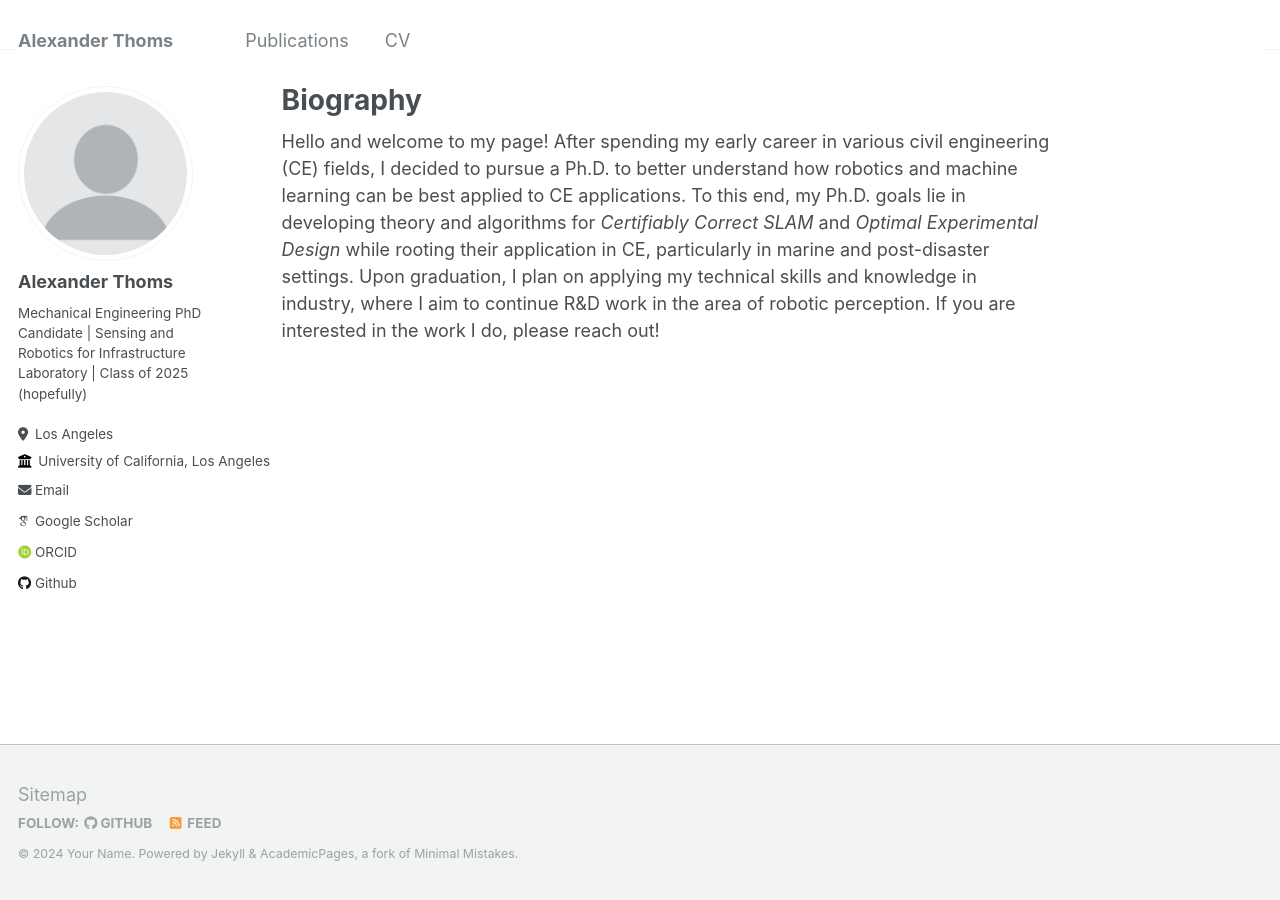
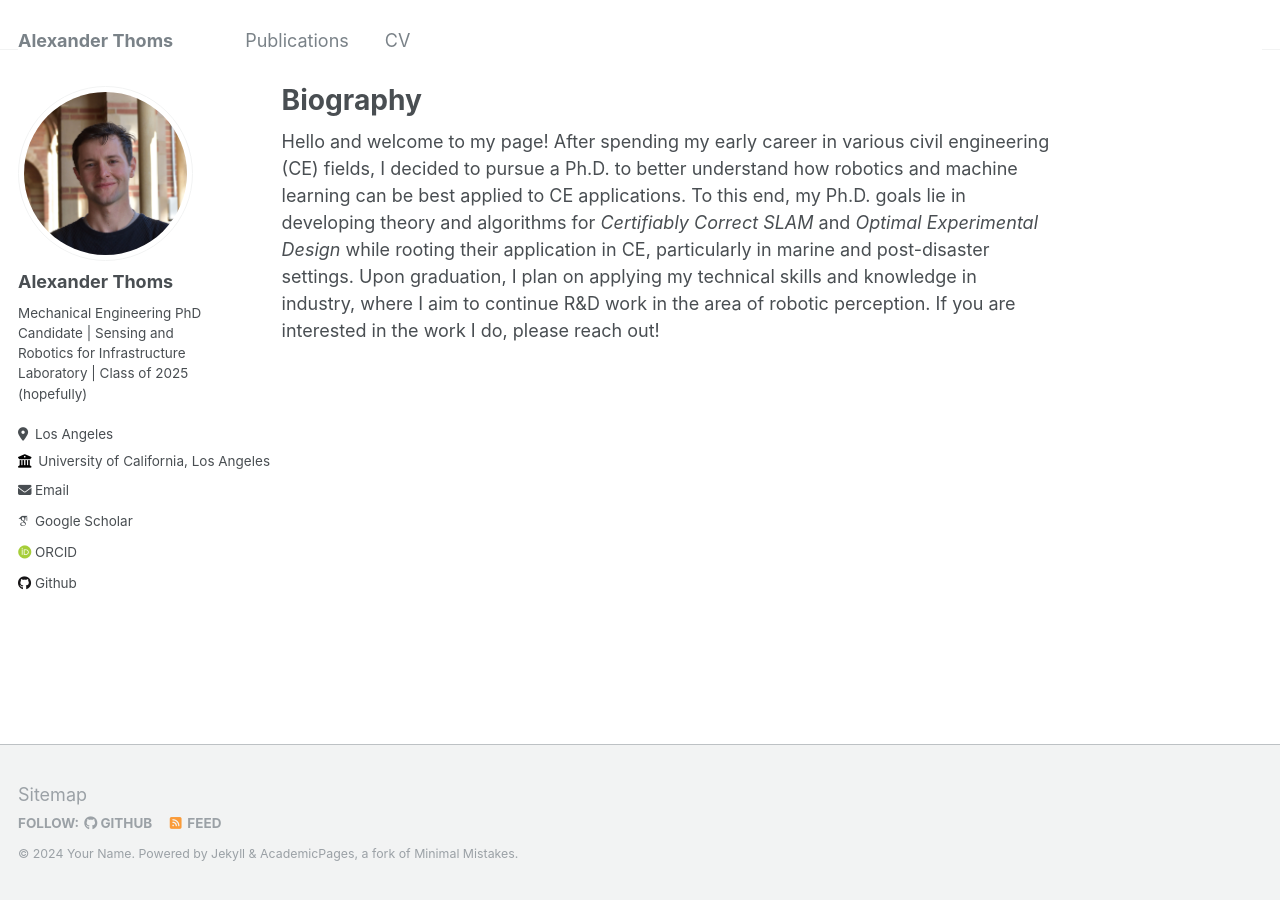
Before and after one commit to adthoms/adthoms, a Jekyll site: the page built from _pages/about.md, in a window 1280 px wide. Built offline with Jekyll 4.4.1, drawn with Linux system fonts in a browser that asks for light colours; some web fonts are replaced.

Commit message:
update avatar

```diff
--- a/_config.yml
+++ b/_config.yml
@@ -14,14 +14,14 @@ name                     : &name "Your Name"
 description              : &description "personal description"
 url                      : https://adthoms.github.io # the base hostname & protocol for your site e.g. "https://mmistakes.github.io"
 baseurl                  : "" # the subpath of your site, e.g. "/blog"
-repository               : "academicpages/academicpages.github.io"
+repository               : "adthoms/adthoms.github.io"
 
 # Site Author - The following control what appear as part of the author content on the side bar.
 #               If a field is blank the icon and link will not appear, otherwise it will be shown.
 #               Additional customization can be done by editing /_includes/author-profile.html
 author:
   # Biographic information
-  avatar           : "profile.png"
+  avatar           : "headshot_square.jpg"
   name             : "Alexander Thoms"
   pronouns         : # example: "she/her"
   bio              : |
```
Also changed, not shown: images/headshot_square.jpg (added).
